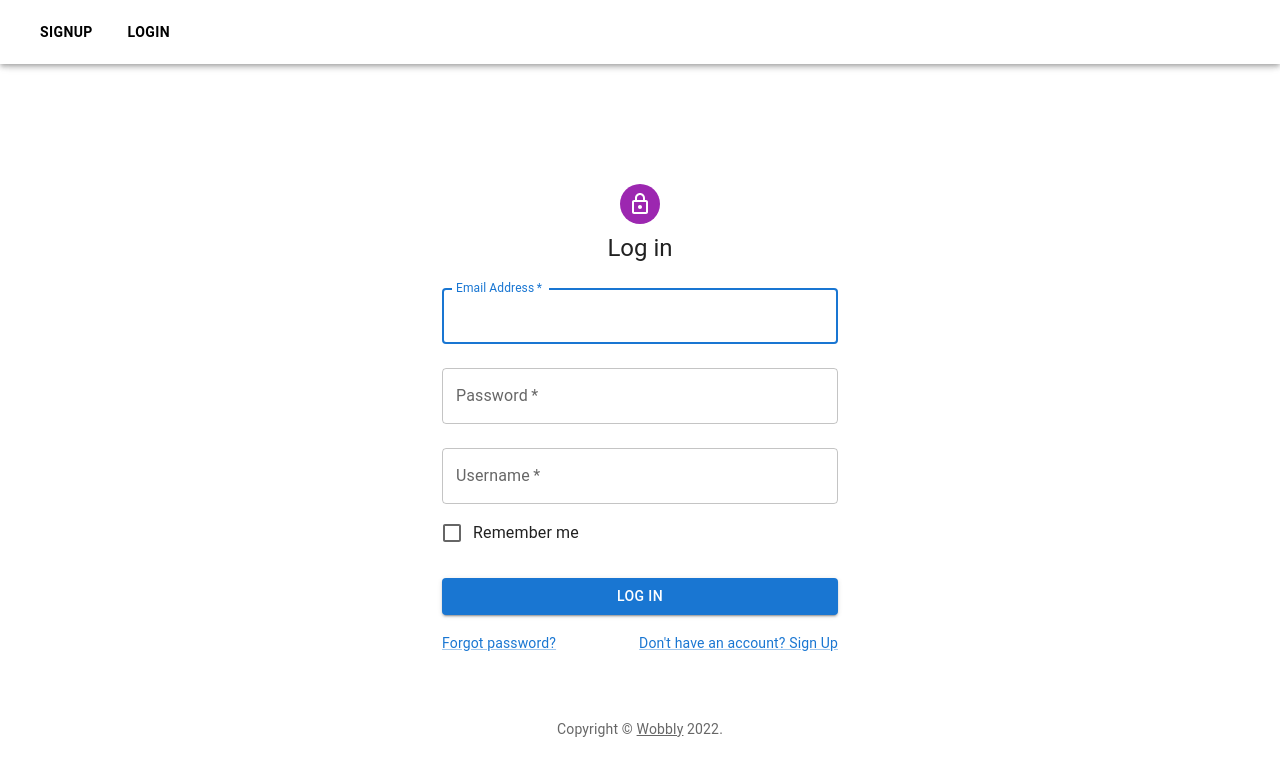
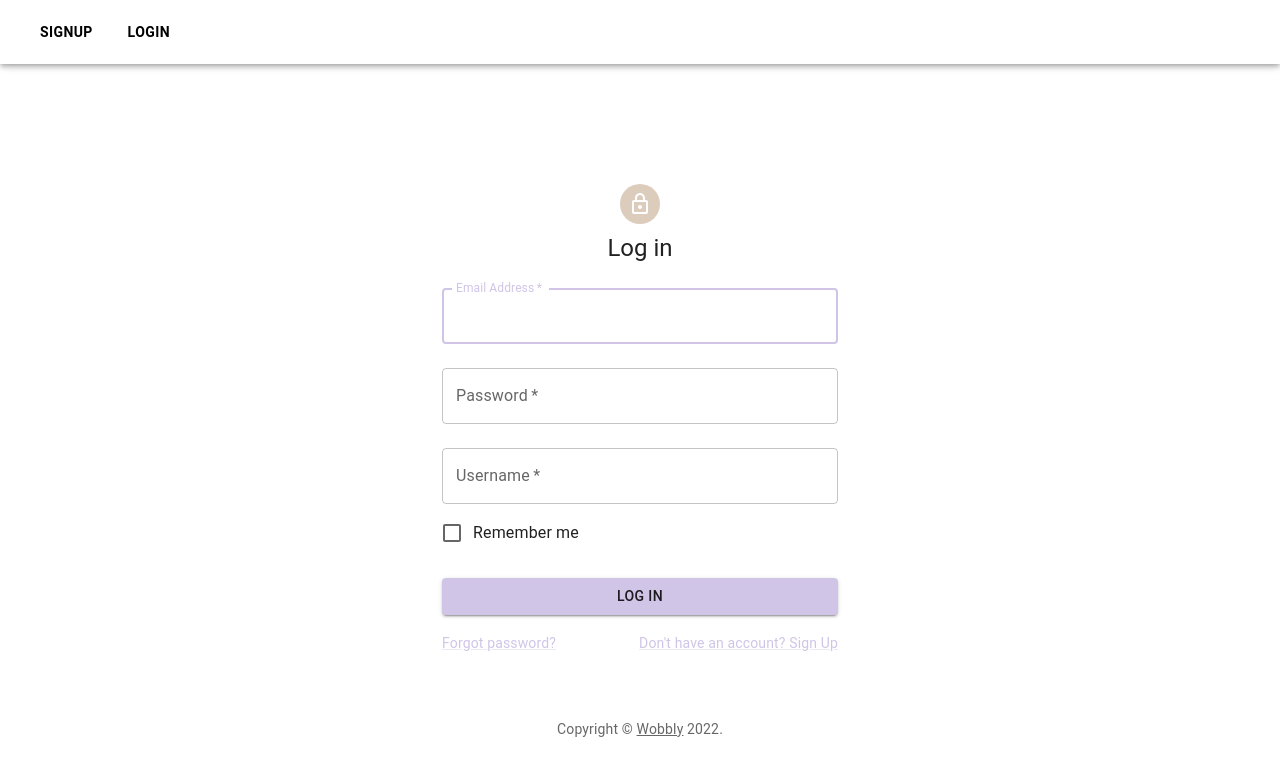
Before and after one commit to ci6803/wobbly-client, a React (Create React App) app: page /login in a window 1280 px wide. Shown: the top 776 px of the page. Built offline with nearby package versions, Linux system fonts and the light colour scheme; no server answers.

Commit message:
login page colour change

```diff
--- a/src/pages/LoginPage.js
+++ b/src/pages/LoginPage.js
@@ -17,7 +17,7 @@ import Container from "@mui/material/Container";
 import Link from "@mui/material/Link";
 import { createTheme, ThemeProvider } from "@mui/material/styles";
 
-const API_URL = process.env.REACT_APP_API_URL || 'http://localhost:5005';
+const API_URL = process.env.REACT_APP_API_URL || "http://localhost:5005";
 
 function Copyright(props) {
   return (
@@ -28,7 +28,7 @@ function Copyright(props) {
       {...props}
     >
       {"Copyright © "}
-      <Link color="inherit" href="https://mui.com/">
+      <Link color="inherit" href="https://wobbly-festivals.netlify.app/">
         Wobbly
       </Link>{" "}
       {new Date().getFullYear()}
@@ -37,7 +37,22 @@ function Copyright(props) {
   );
 }
 
-const theme = createTheme();
+const theme = createTheme({
+  palette: {
+    primary: {
+      main: "#D0C5E7",
+    },
+    secondary: {
+      main: "#DCCCBC",
+    },
+    info: {
+      main: "#112D4E",
+    },
+    success: {
+      main: "#F9F7F7",
+    },
+  },
+});
 
 function LoginPage(props) {
   const [email, setEmail] = useState("");
```
Also changed, not shown: 1 other file (tests, documents, lock files or other folders).
